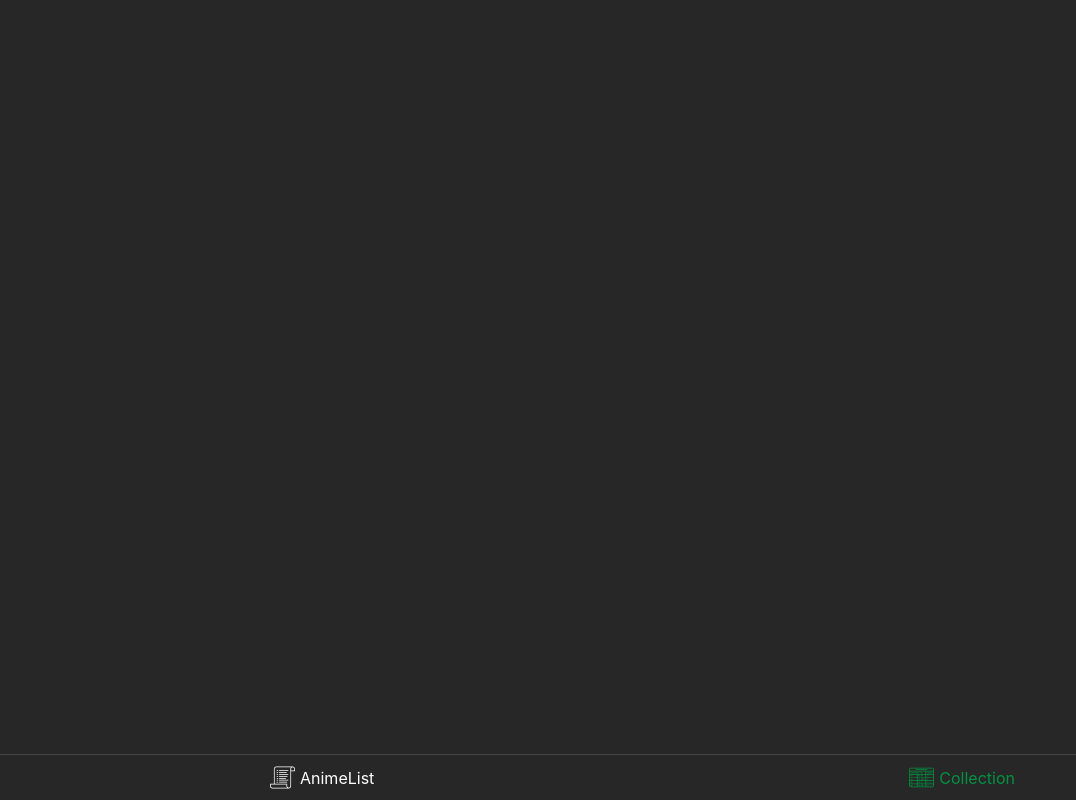
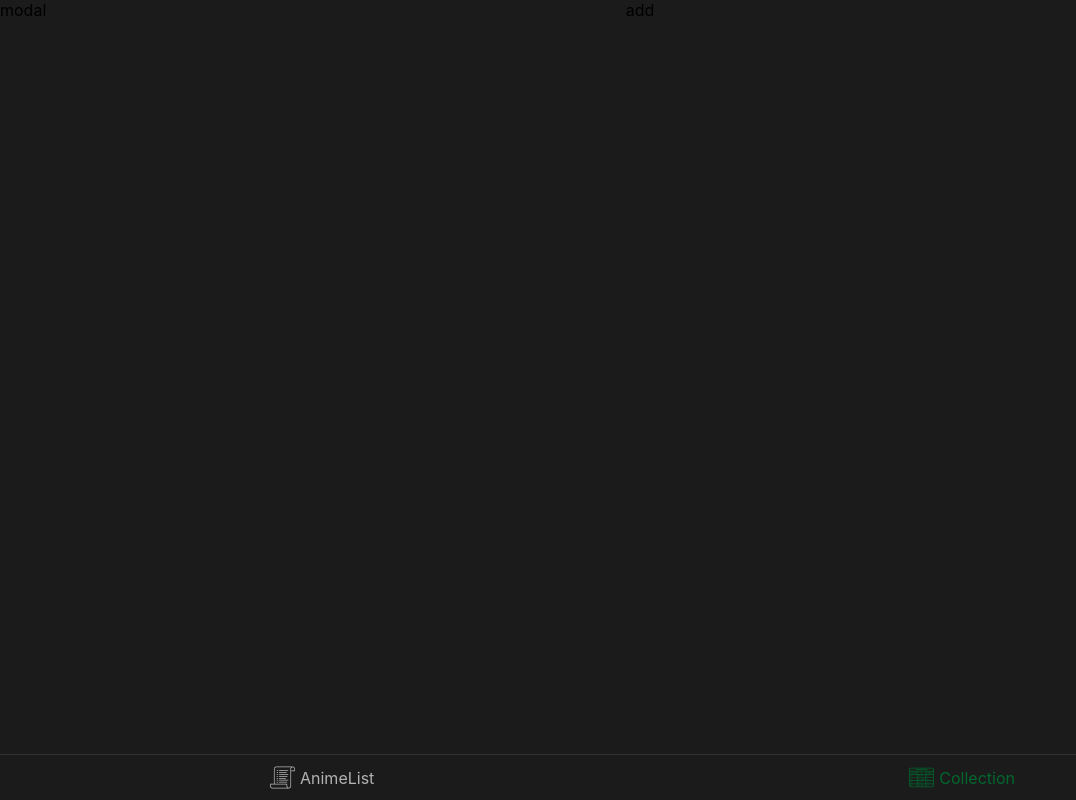
Before and after one commit to wandasyahputra/animelist, a React (Create React App) app: page /collection in a window 1280 px wide. Shown: the whole page, without its empty margins (0-1076 px from the left). Built offline with nearby package versions, Linux system fonts and the light colour scheme.

Commit message:
prepare collection

```diff
--- a/src/components/itemThumbnail/itemThumbnail.tsx
+++ b/src/components/itemThumbnail/itemThumbnail.tsx
@@ -6,7 +6,8 @@ function ItemThumbnail({
   episode,
   cover,
   title,
-  id
+  id,
+  mode = "collection"
 }:ItemThumbnailProps):React.ReactElement<ItemThumbnailProps> {
   const thumbnail = css`
     margin: 1%;
@@ -46,7 +47,7 @@ function ItemThumbnail({
     <div className={thumbnail}>
       <img src={cover} alt="anime" />
       <div className="information">
-        <div className="episodes">Episodes {episode}</div>
+        <div className="episodes">{mode === 'collection' ? episode + ' in list' : 'Episodes ' + episode}</div>
         <div className="title">{title}</div>
       </div>
     </div>
--- a/src/components/itemThumbnail/itemThumbnail.types.ts
+++ b/src/components/itemThumbnail/itemThumbnail.types.ts
@@ -5,4 +5,5 @@ export interface ItemThumbnailProps {
   episode: number;
   title: string;
   id: number;
+  mode?: "anime"|"collection"
 }
--- /dev/null
+++ b/src/components/modal/modal.tsx
@@ -0,0 +1,32 @@
+import React from 'react'
+import { css } from '@emotion/css'
+import ReactDOM from 'react-dom'
+
+function Modal () {
+const modalStyle = css`
+  position: fixed;
+  top: 0px;
+  left: 0px;
+  width: 100%;
+  height: 100%;
+  background: rgba(0,0,0,0.3)
+`
+
+  return (
+    <ModalPortal>
+      <div className={modalStyle}>
+        modal
+      </div>
+    </ModalPortal>
+  )
+}
+
+function ModalPortal(props: { children: string | number | boolean | React.ReactElement<any, string | React.JSXElementConstructor<any>> | React.ReactFragment | React.ReactPortal | null | undefined }) {
+  const root = document.getElementsByTagName('body')[0]
+  return ReactDOM.createPortal(
+    props.children,
+    root
+  )
+}
+
+export default Modal
--- a/src/pages/animeList.tsx
+++ b/src/pages/animeList.tsx
@@ -78,7 +78,7 @@ function AnimeList() {
         <div>loading</div>
       )}
       {
-        !loading && data && data.Page && data.Page.media.map(item => (
+        data && data.Page.media.map(item => (
           <ItemThumbnail
             key={item.id}
             cover={item.coverImage.large}
@@ -86,8 +86,7 @@ function AnimeList() {
             id={item.id}
             episode={item.episodes}
           />
-        )
-        )
+        ))
       }
       <Pagination
         currentPage={page}
--- /dev/null
+++ b/src/pages/collection.tsx
@@ -0,0 +1,58 @@
+import React from 'react'
+import ItemThumbnail from '../components/itemThumbnail/itemThumbnail';
+import { css } from '@emotion/css'
+import Modal from '../components/modal/modal';
+
+interface AnimeOption {
+  page: number;
+  perPage: number;
+}
+
+interface CollectionProp {
+  title: string;
+  cover: string;
+  id: number;
+  numberIn: number;
+}
+
+function CollectionList() {
+  const [data, setData] = React.useState<Array<CollectionProp>>([])
+  const [showModal, setShowModal] = React.useState<Boolean>(false)
+
+  function getCollection() {
+    const collection = localStorage.getItem('collectionList') !== null ?
+      localStorage.getItem('collectionList') as string : '[]'
+    setData(JSON.parse(collection))
+  }
+  function toggleModal() {
+    setShowModal((prev) => {
+      return !prev
+    })
+  }
+
+  React.useEffect(() => {
+    getCollection()
+  },[])
+
+  const collectionListStyle = css`
+    text-align: center;
+  `
+  return (
+    <div className={collectionListStyle}>
+      <Modal />
+      <div onClick={toggleModal}>add</div>
+      {data.map(item =>
+        <ItemThumbnail
+          episode={item.numberIn}
+          title={item.title}
+          cover={item.cover}
+          id={item.id}
+          mode="collection"
+        />
+        )}
+    </div>
+  )
+
+}
+
+export default CollectionList
--- a/src/routerList.tsx
+++ b/src/routerList.tsx
@@ -2,6 +2,7 @@ import React from 'react'
 import { Route, Routes } from 'react-router-dom'
 import Navbar from './components/navbar/navbar'
 import AnimeList from './pages/animeList'
+import CollectionList from './pages/collection'
 import { css } from '@emotion/css'
 
 function RouterList() {
@@ -10,6 +11,7 @@ function RouterList() {
     <div className={routerStyle}>
       <Routes>
         <Route path='/' element={<AnimeList />} />
+        <Route path='/collection' element={<CollectionList />} />
       </Routes>
       <Navbar />
     </div>
```
